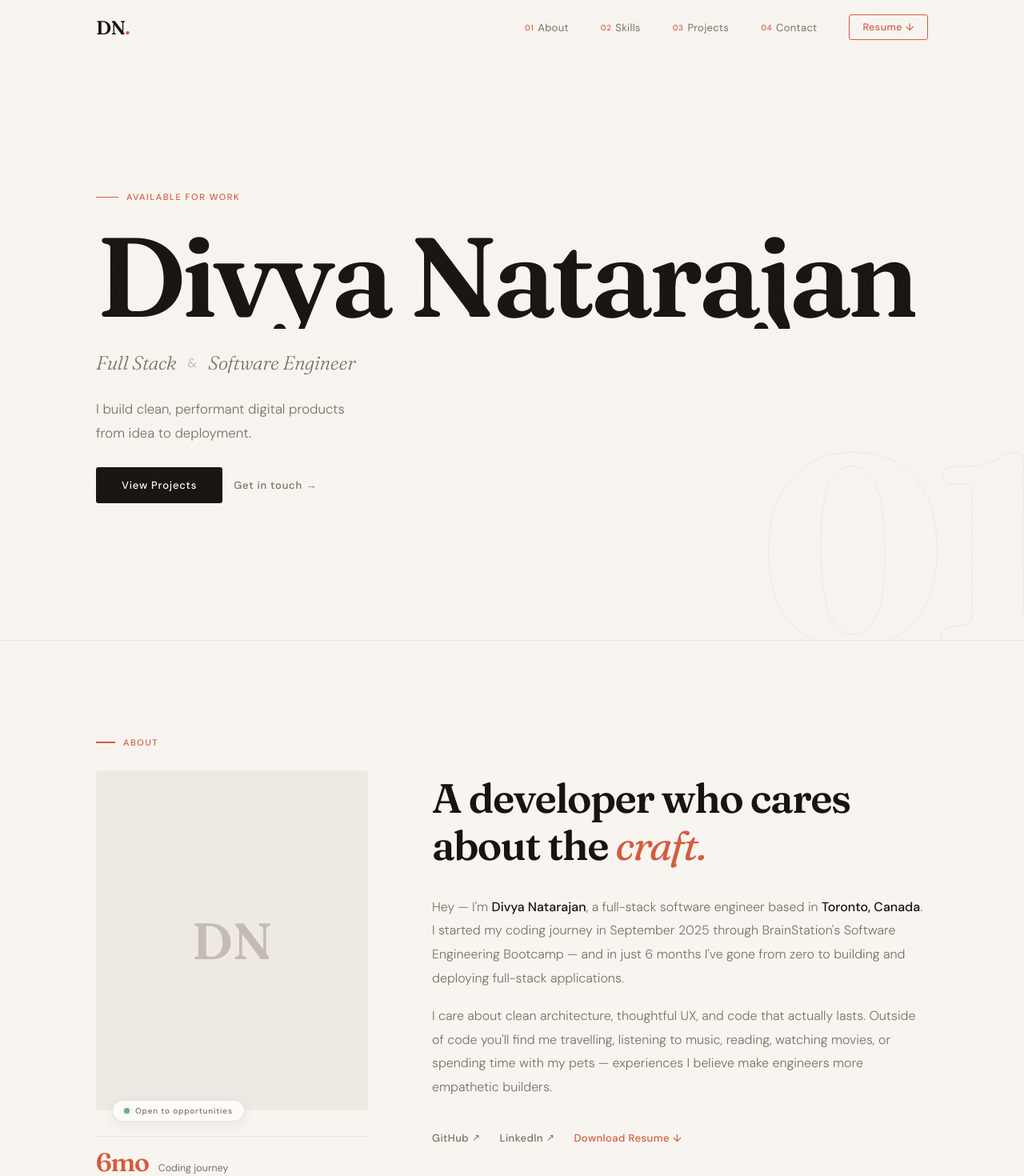
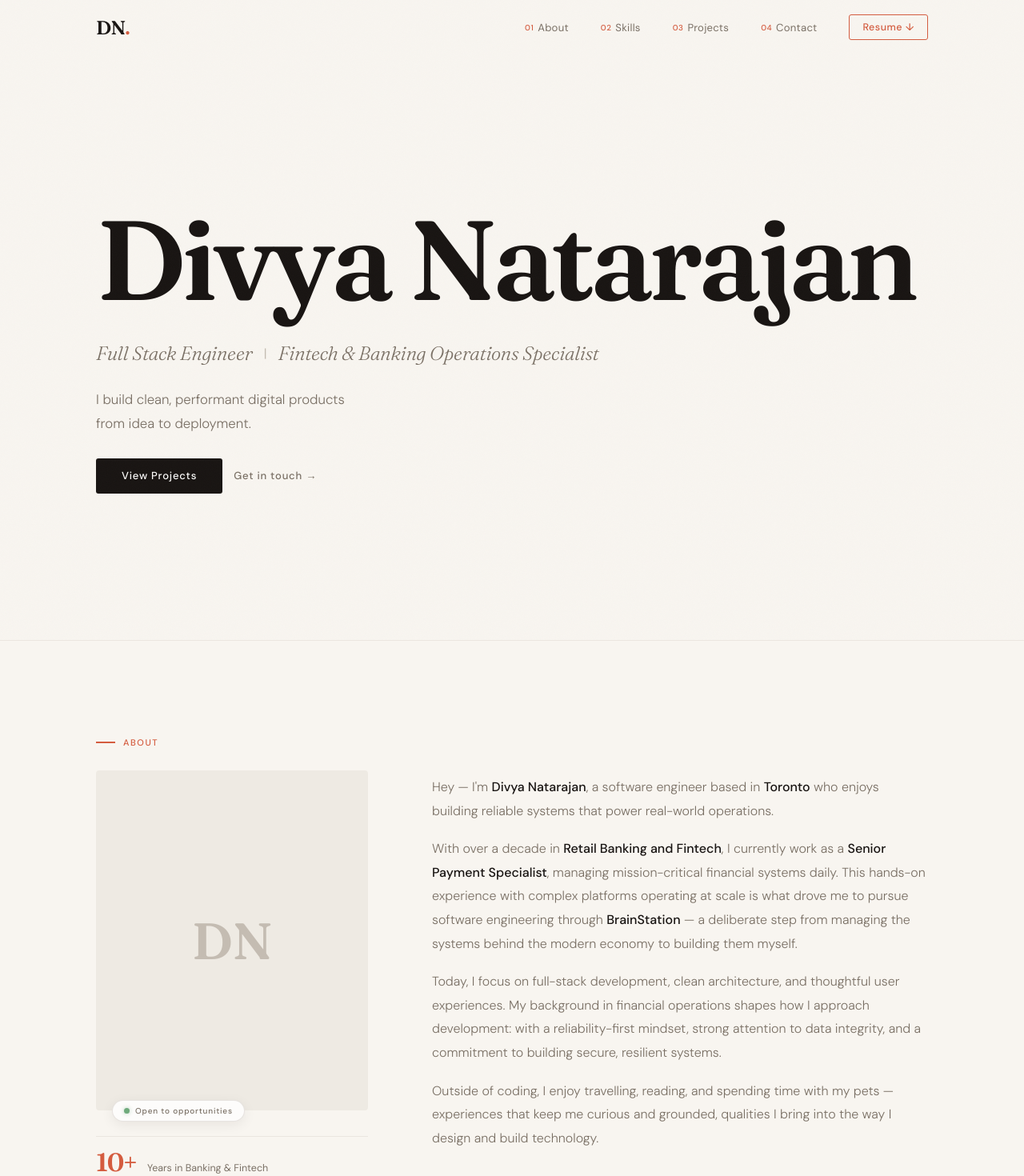
Before and after one commit to divyabeece23-nj/Portfolio, a React (Vite) app: page / in a window 1280 px wide. Shown: the top 1470 px of the page at 80% size. Built offline with nearby package versions, Linux system fonts and the light colour scheme.

Commit message:
edited about me section

```diff
--- a/src/components/About/About.jsx
+++ b/src/components/About/About.jsx
@@ -2,8 +2,7 @@ import useScrollReveal from '../../hooks/useScrollReveal'
 import './About.scss'
 
 const STATS = [
-  { val: '6mo', label: 'Coding journey' },
-  { val: '2+',  label: 'Projects shipped' },
+  { val: '10+', label: 'Years in Banking & Fintech' },
   { val: '10+', label: 'Technologies learned' },
 ]
 
@@ -42,30 +41,42 @@ export default function About() {
 
         {/* Right — content */}
         <div className="about__right">
-          <h2 className="about__heading reveal">
-            A developer who cares<br />
-            about the <em>craft.</em>
-          </h2>
+          {/* <h2 className="about__heading reveal">
+            <br />
+            to <em>building code.</em>
+          </h2> */}
 
           <div className="about__body">
             <p className="reveal reveal-delay-1">
-              Hey — I'm <strong>Divya Natarajan</strong>, a full-stack software engineer
-              based in <strong>Toronto, Canada</strong>. I started my coding journey in September 2025
-              through BrainStation's Software Engineering Bootcamp — and in just 6 months
-              I've gone from zero to building and deploying full-stack applications.
+              Hey — I'm <strong>Divya Natarajan</strong>, a software engineer based
+              in <strong>Toronto</strong> who enjoys building reliable systems that power
+              real-world operations.
             </p>
             <p className="reveal reveal-delay-2">
-              I care about clean architecture, thoughtful UX, and code that actually lasts.
-              Outside of code you'll find me travelling, listening to music, reading,
-              watching movies, or spending time with my pets —
-              experiences I believe make engineers more empathetic builders.
+              With over a decade in <strong>Retail Banking and Fintech</strong>, I currently
+              work as a <strong>Senior Payment Specialist</strong>, managing mission-critical
+              financial systems daily. This hands-on experience with complex platforms operating
+              at scale is what drove me to pursue software engineering
+              through <strong>BrainStation</strong> — a deliberate step from managing
+              the systems behind the modern economy to building them myself.
+            </p>
+            <p className="reveal reveal-delay-3">
+              Today, I focus on full-stack development, clean architecture, and thoughtful
+              user experiences. My background in financial operations shapes how I approach
+              development: with a reliability-first mindset, strong attention to data integrity,
+              and a commitment to building secure, resilient systems.
+            </p>
+            <p className="reveal reveal-delay-4">
+              Outside of coding, I enjoy travelling, reading, and spending time with my pets —
+              experiences that keep me curious and grounded, qualities I bring into the way
+              I design and build technology.
             </p>
           </div>
 
           {/* Links */}
-          <div className="about__links reveal reveal-delay-3">
+          <div className="about__links reveal reveal-delay-5">
             {[
-              { label: 'GitHub',   href: 'https://github.com/divyabeece23' },
+              { label: 'GitHub', href: 'https://github.com/divyabeece23' },
               { label: 'LinkedIn', href: 'https://linkedin.com/in/divyabeece23' },
             ].map(({ label, href }) => (
               <a key={label} href={href} target="_blank" rel="noreferrer" className="about__link">
--- a/src/components/Hero/Hero.jsx
+++ b/src/components/Hero/Hero.jsx
@@ -26,12 +26,6 @@ export default function Hero() {
     <section className="hero" id="home">
       <div className="hero__inner">
 
-        {/* Eyebrow */}
-        <p className="hero__eyebrow reveal">
-          <span className="hero__eyebrow-line" />
-          Available for work
-        </p>
-
         {/* Name */}
         <h1 className="hero__name" ref={nameRef}>
           Divya Natarajan
@@ -39,9 +33,9 @@ export default function Hero() {
 
         {/* Role line */}
         <div className="hero__role reveal reveal-delay-2">
-          <span className="hero__role-tag">Full Stack</span>
-          <span className="hero__role-sep">&</span>
-          <span className="hero__role-tag">Software Engineer</span>
+          <span className="hero__role-tag">Full Stack Engineer</span>
+          <span className="hero__role-sep">|</span>
+          <span className="hero__role-tag"> Fintech & Banking Operations Specialist</span>
         </div>
 
         {/* Tagline */}
@@ -67,8 +61,6 @@ export default function Hero() {
         </button>
       </div>
 
-      {/* Large decorative number */}
-      <div className="hero__bg-num" aria-hidden="true">01</div>
     </section>
   )
 }
--- a/src/components/Hero/Hero.scss
+++ b/src/components/Hero/Hero.scss
@@ -2,16 +2,41 @@
 @use '../../styles/mixins' as m;
 
 @keyframes charIn {
-  from { opacity: 0; transform: translateY(60%) rotate(4deg); }
-  to   { opacity: 1; transform: translateY(0)    rotate(0deg); }
+  from {
+    opacity: 0;
+    transform: translateY(60%) rotate(4deg);
+  }
+
+  to {
+    opacity: 1;
+    transform: translateY(0) rotate(0deg);
+  }
 }
+
 @keyframes fadeUp {
-  from { opacity: 0; transform: translateY(20px); }
-  to   { opacity: 1; transform: translateY(0); }
+  from {
+    opacity: 0;
+    transform: translateY(20px);
+  }
+
+  to {
+    opacity: 1;
+    transform: translateY(0);
+  }
 }
+
 @keyframes scrollPulse {
-  0%, 100% { transform: scaleY(1); opacity: 0.5; }
-  50%       { transform: scaleY(0.5); opacity: 1; }
+
+  0%,
+  100% {
+    transform: scaleY(1);
+    opacity: 0.5;
+  }
+
+  50% {
+    transform: scaleY(0.5);
+    opacity: 1;
+  }
 }
 
 .hero {
@@ -45,7 +70,10 @@
     color: v.$accent;
     animation: fadeUp 0.7s cubic-bezier(0.16, 1, 0.3, 1) 0.2s both;
 
-    &.visible { opacity: 1; transform: none; }
+    &.visible {
+      opacity: 1;
+      transform: none;
+    }
   }
 
   &__eyebrow-line {
@@ -60,10 +88,10 @@
     font-family: v.$font-display;
     font-size: clamp(4rem, 11vw, 9.5rem);
     font-weight: 600;
-    line-height: 0.92;
     letter-spacing: -0.04em;
     color: v.$ink;
-    overflow: hidden;
+    line-height: 1.05;
+    overflow: visible;
   }
 
   &__char {
@@ -79,7 +107,11 @@
     gap: 14px;
     flex-wrap: wrap;
     animation: fadeUp 0.7s cubic-bezier(0.16, 1, 0.3, 1) 0.5s both;
-    &.visible { opacity: 1; transform: none; }
+
+    &.visible {
+      opacity: 1;
+      transform: none;
+    }
   }
 
   &__role-tag {
@@ -103,7 +135,11 @@
     line-height: 1.8;
     color: v.$ink-muted;
     animation: fadeUp 0.7s cubic-bezier(0.16, 1, 0.3, 1) 0.65s both;
-    &.visible { opacity: 1; transform: none; }
+
+    &.visible {
+      opacity: 1;
+      transform: none;
+    }
   }
 
   // ── CTA ───────────────────────────────────────────────
@@ -113,7 +149,11 @@
     align-items: center;
     flex-wrap: wrap;
     animation: fadeUp 0.7s cubic-bezier(0.16, 1, 0.3, 1) 0.8s both;
-    &.visible { opacity: 1; transform: none; }
+
+    &.visible {
+      opacity: 1;
+      transform: none;
+    }
   }
 
   &__btn {
@@ -127,6 +167,7 @@
     &--primary {
       background: v.$ink;
       color: v.$white;
+
       &:hover {
         background: v.$accent;
         transform: translateY(-2px);
@@ -138,7 +179,9 @@
       @include m.underline-hover;
       padding-inline: 0;
 
-      &:hover { color: v.$ink; }
+      &:hover {
+        color: v.$ink;
+      }
     }
   }
 
@@ -153,7 +196,9 @@
     gap: 8px;
     animation: fadeUp 0.7s 1.2s both;
 
-    @include m.md { display: none; }
+    @include m.md {
+      display: none;
+    }
   }
 
   &__scroll-line {
@@ -187,6 +232,8 @@
     pointer-events: none;
     z-index: 1;
 
-    @include m.md { display: none; }
+    @include m.md {
+      display: none;
+    }
   }
 }
--- a/src/components/Skills/Skills.jsx
+++ b/src/components/Skills/Skills.jsx
@@ -14,11 +14,7 @@ const CATEGORIES = [
     label: 'Tools & Platforms',
     items: ['Git / GitHub', 'Figma', 'Vite', 'Vercel', 'Render'],
   },
-  {
-    label: 'Currently Exploring',
-    items: ['Next.js', 'Tailwind CSS', 'Docker', 'PostgreSQL'],
-    exploring: true,
-  },
+
 ]
 
 export default function Skills() {
--- a/src/components/Skills/Skills.scss
+++ b/src/components/Skills/Skills.scss
@@ -35,7 +35,7 @@
   // ── Grid ─────────────────────────────────────────────────
   &__grid {
     display: grid;
-    grid-template-columns: repeat(4, 1fr);
+    grid-template-columns: repeat(3, 1fr);
     gap: 2px;
     background: rgba(180, 170, 158, 0.2);
     border: 1px solid rgba(180, 170, 158, 0.2);
```
